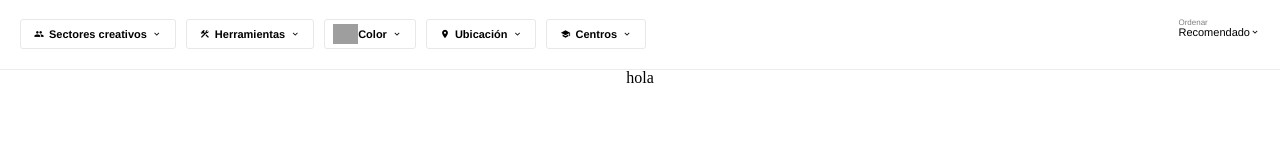
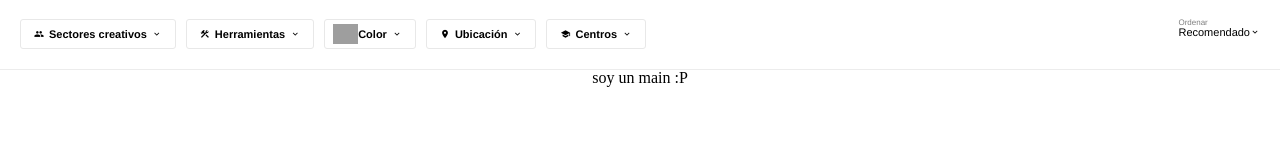
Before and after one commit to Isynopoulos1/react_challenge6, a React (Create React App) app: page / in a window 1280 px wide. Shown: the part 121-281 px from the top of the page. Built offline with nearby package versions, Linux system fonts and the light colour scheme; grey boxes are pictures that could not be loaded.

Commit message:
creating the main section part 2

```diff
--- a/src/components/layout/header/Header.styles.js
+++ b/src/components/layout/header/Header.styles.js
@@ -2,10 +2,12 @@ import styled from "styled-components";
 
 export const HeaderContainer = styled.div`
   display: flex;
+  position: static;
   flex-direction: column;
   font-size: 20px;
   justify-content: center;
   border-bottom: 1px solid #ececec;
+  background-color: white;
 `;
 
 export const MenuNav = styled.div`
--- a/src/components/layout/main/Main.js
+++ b/src/components/layout/main/Main.js
@@ -6,7 +6,7 @@ import { MainContainer } from "./Main.styles";
 //IMPORT COMPONENTS
 
 const Main = ({}) => {
-  return <MainContainer>hola</MainContainer>;
+  return <MainContainer>soy un main :P </MainContainer>;
 };
 
 export default Main;
```
